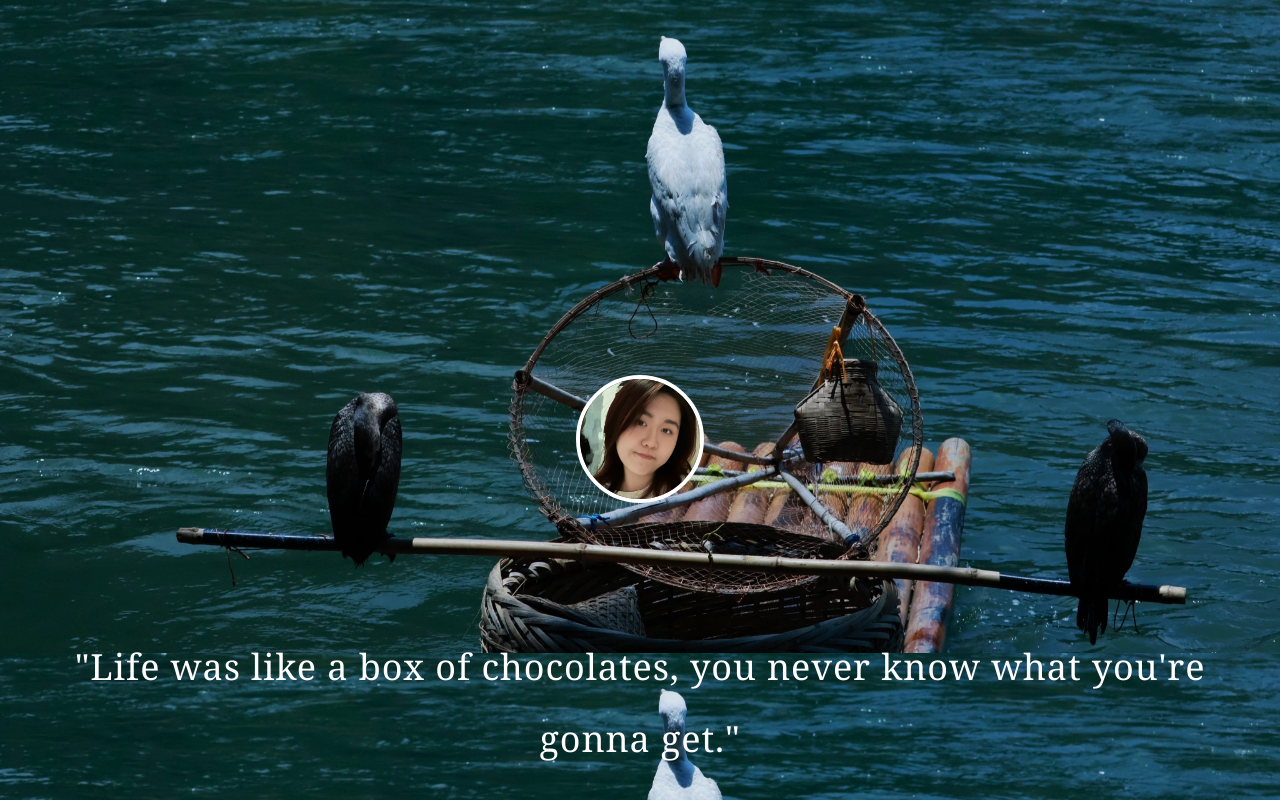
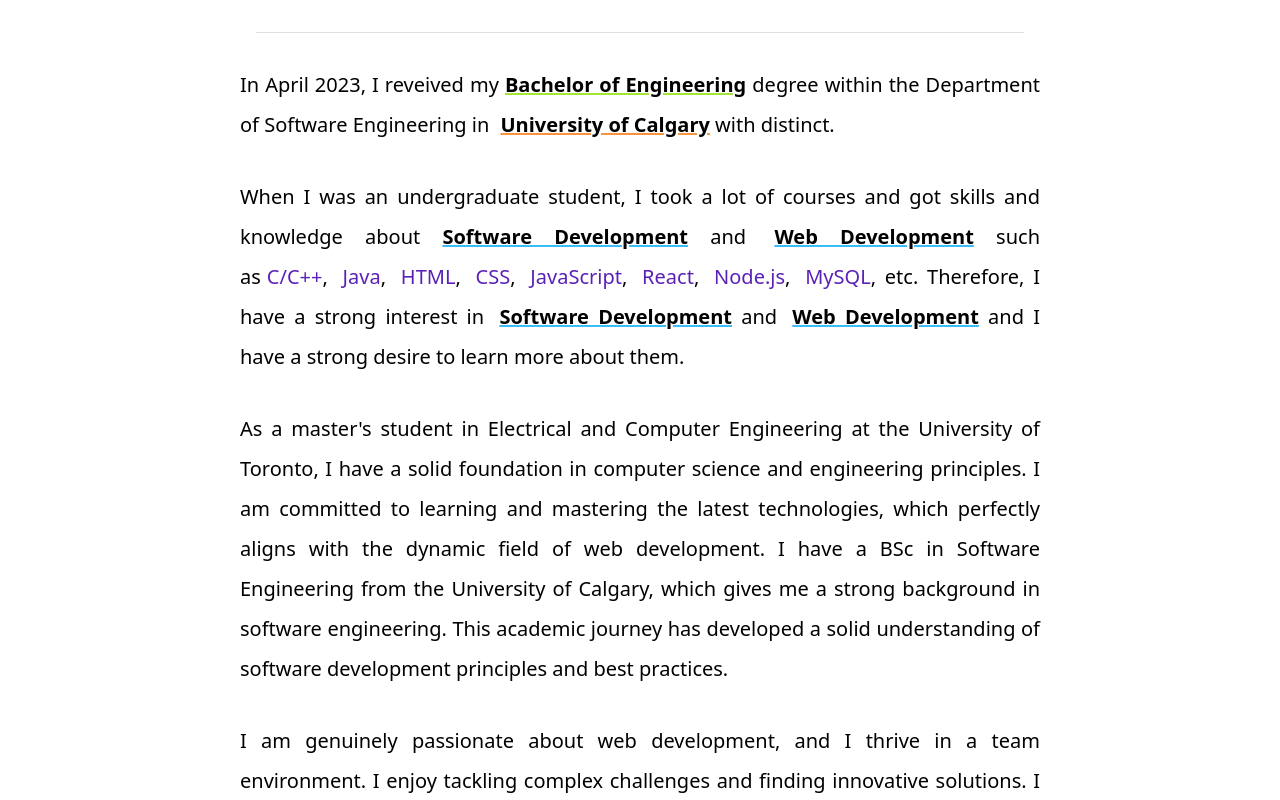
Before and after one commit to zhijie-os/rui_portfolio, a Next.js app: page / in a window 1280 px wide. Shown: the top 800 px of the page. Built offline with nearby package versions, Linux system fonts and the light colour scheme.

Commit message:
这回对了

```diff
--- a/src/pages/index.js
+++ b/src/pages/index.js
@@ -6,6 +6,7 @@
 import InstagramIcon from "@mui/icons-material/Instagram";
 import PictureAsPdfIcon from "@mui/icons-material/PictureAsPdf";
 import EmailIcon from '@mui/icons-material/Email';
+import Head from "next/head";
 import * as React from 'react';
 import Divider from '@mui/material/Divider';
 
@@ -24,12 +25,14 @@
 
 const inter = Inter({ subsets: ["latin"] });
 
+
 export default function Home() {
+
   return (
-    <body>
-      <header>
+    <>
+      <Head>
         {/* header */}
-        <div className="flex flex-col justify-center items-center h-[1350px]
+        <div className="flex flex-col justify-center items-center h-[1400px]
         bg-fixed bg-contain" style={{ backgroundImage: "url(/mainbg.JPG)" }}>
           <img
             src="/profile.jpg"
@@ -43,6 +46,7 @@
             <span className="text-xl/5 text-white font-serif italic font-thin">----&nbsp;&nbsp;&nbsp;Forrest Gump</span>
           </div>
         </div>
+
         {/* navigation */}
         <div className="flex justify-center space-x-10 p-12">
           <Link
@@ -102,11 +106,13 @@
           </span>
           .
         </div>
-      </header>
-
-      <Divider variant="middle" className="p-4" />
+      </Head>
 
       <main className="px-60 pb-16">
+
+        <Divider variant="middle" className="p-4" />
+
+
         {/* education */}
         <div className="text-justify text-xl py-8 space-x-1.5 leading-loose">
           In April 2023, I reveived my&nbsp;
@@ -172,7 +178,6 @@
           which makes me very suitable for this position.
         </div>
       </main>
-    </body>
-
+    </>
   );
 }
```
Also changed, not shown: public/mainbg.jpg.
